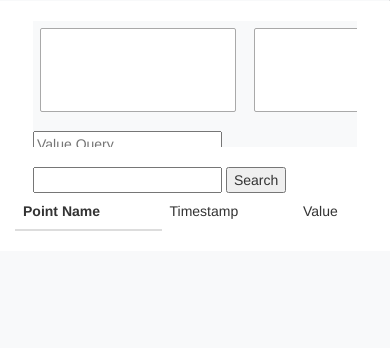
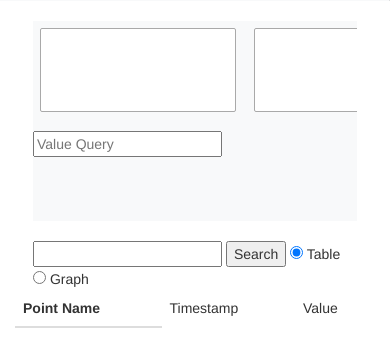
Before and after one commit to carleton-cs-energy-analytics/frontend, a Flask app: page /anomalies in a window 390 px wide. Shown: the part 795-1143 px from the top of the page. Before the commit the page ends 1026 px from the top, so only its background shows below. Run offline with Flask 2, Linux system fonts and the light colour scheme; lists and menus that the app fills with data are empty; some libraries are stand-ins or nearby versions.

Commit message:
pushed for alex

```diff
--- a/static/css/styles.css
+++ b/static/css/styles.css
@@ -100,7 +100,7 @@ body {
 .series {
     margin-right: 0 auto;
     margin-left: 0 auto;
-    margin-bottom: 15px;
+    margin-bottom: 100px;
 }
 
 #series-block {
--- a/static/js/anomalies.js
+++ b/static/js/anomalies.js
@@ -1,5 +1,15 @@
 function displaySearchResults(values) {
-    console.log("Received values:", values);
+    let viz_choice = $('input[name=visualization]:checked').val();
+
+    if (viz_choice === 'graph') {
+        d3.selectAll('#visualization svg').remove();
+        buildTrendViz([values]);
+    } else {
+        buildTable(values)
+    }
+}
+
+function buildTable(values) {
     let tbody = $("#result-table > table > tbody");
     tbody.empty();
     for (let i = 0; i < values.length; i++) {
--- a/static/js/search_engine.js
+++ b/static/js/search_engine.js
@@ -147,7 +147,7 @@ function update_point(form_element) {
 }
 
 function update_point_verification_text(form_element) {
-    console.log("update_point_verification_text");
+    console.log("update_point_verification_text()");
     $.ajax({
         url: BACKEND_URL + 'points/verify',
         dataType: 'json',
@@ -170,6 +170,7 @@ function update_point_verification_text(form_element) {
 
 //let update_value_verification_text_timed_out = false;
 function update_value_verification_text() {
+    console.log("update_value_verification_text()");
     /*if (update_value_verification_text_timed_out) {
         return;
     }
@@ -179,17 +180,16 @@ function update_value_verification_text() {
     }, 500);*/
 
     let forms = $("form.series");
-    let formCount = forms.length;
     let drp = $('#daterange').data('daterangepicker');
     let startDate = drp.startDate._d.valueOf() / 1000;
     let endDate = drp.endDate._d.valueOf() / 1000;
 
-    forms.each(function (index, form_element) {
-        console.log("Ajax fired for: " + $(event.target));
+    forms.each(function (index, form) {
+        console.log("Ajax fired for value verification");
         $.ajax({
             url: BACKEND_URL + 'points/ids',
             dataType: 'json',
-            data: {search: build_query_string($(form_element))},
+            data: {search: build_query_string($(form))},
             type: 'GET',
             success: function (data, status, jqXHR) {
                 $.ajax({
@@ -198,10 +198,11 @@ function update_value_verification_text() {
                         point_ids: data,
                         start_time: startDate,
                         end_time: endDate,
-                        search: $(form_element).find("input.value-query").val()
+                        search: $(form).find("input.value-query").val()
                     },
                     success: function (data, status, jqXHR) {
-                        $(form_element).find('p.value-verification-text').html(data);
+                        console.log("data for value verification: " + data);
+                        $(form).find('p.value-verification-text').html(data);
                     }
                 })
             }
@@ -243,7 +244,7 @@ $(function () {
         let series = $(event.target).parent();
         console.log("select box has been changed");
         update_point_verification_text(series);
-       // update_value_verification_text(series);
+        update_value_verification_text(series);
     });
 
     $("#submit-search-query").on("click", function (event) {
@@ -282,7 +283,7 @@ $(function () {
                         },
                         complete: function (jqXHR, status) {
                             if (point_series.length === formCount) {
-                                displaySearchResults(value_type[0], point_series[0])
+                                displaySearchResults(point_series[0], value_type[0])
                             }
                         }
                     })
--- a/static/js/visualization.js
+++ b/static/js/visualization.js
@@ -1,4 +1,5 @@
-function displaySearchResults(type, values) {
+function displaySearchResults(values, type) {
+    console.log("visualization display results called");
     if (type === ":type 2 or :type 3") {
         d3.selectAll('#visualization svg').remove();
         buildTrendViz([values]);
--- a/templates/anomalies.html
+++ b/templates/anomalies.html
@@ -1,7 +1,7 @@
 {% extends "layout.html" %}
 
 {% block body %}
-	<div id="container">
+<div id="container" style="height:200px">
     <form id="series-0" class="series">
         <select class="building" multiple>
         </select>
@@ -31,16 +31,27 @@
 <div id="timepicker">
     <input type="text" name="datetimes" id="daterange"/>
     <button id="submit-search-query">Search</button>
+    <input type="radio" name="visualization" value="table" checked> Table<br>
+    <input type="radio" name="visualization" value="graph"> Graph<br>
 </div>
+
+<div class="col-md-8 svg" id="visualization"></div>
 
 
 <div id="result-table">
     <table class="table">
-	        <thead><tr><th>Point Name</th><td>Timestamp</td><td>Value</td></tr></thead>
+        <thead>
+        <tr>
+            <th>Point Name</th>
+            <td>Timestamp</td>
+            <td>Value</td>
+        </tr>
+        </thead>
         <tbody></tbody>
     </table>
 </div>
 
+<script type="text/javascript" src="../static/js/linegraph.js"></script>
 <script src="../static/js/anomalies.js"></script>
 <script type="text/javascript" src="../static/js/search_engine.js"></script>
 {% endblock %}
--- a/templates/search-engine.html
+++ b/templates/search-engine.html
@@ -1,7 +1,7 @@
 {% extends "layout.html" %}
 
 {% block body %}
-<div id="container">
+<div id="container" style="height: 150px">
     <form id="series-0" class="series">
         <select class="building" multiple>
         </select>
@@ -22,11 +22,13 @@
         <select class="measurement" multiple>
         </select>
         <p class="point-verification-text"> </p>
+        <p class="value-verification-text"> </p>
     </form>
 </div>
 <div id="timepicker">
     <input type="text" name="datetimes" id="daterange"/>
     <button id="submit-search-query">Search</button>
+
 </div>
 
 <div class="row col-md-10">
```
Lines whose indentation alone changed are shown as unchanged.
